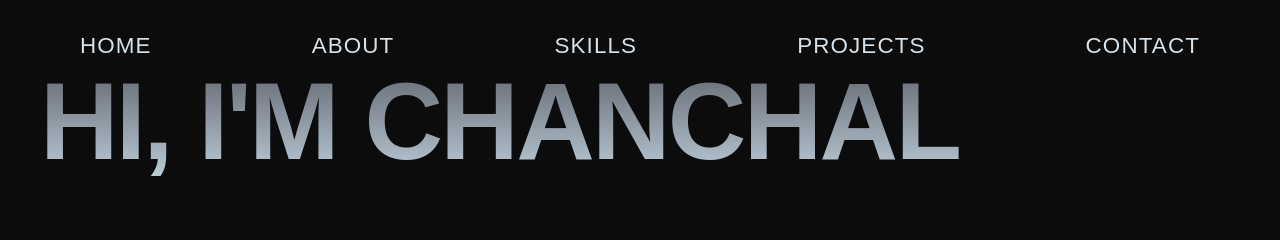
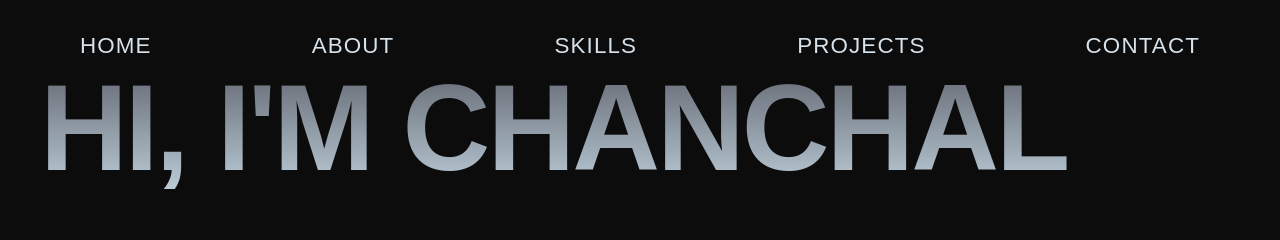
Before and after one commit to chanchalram1315-cmd/chanchal-ram-data-analyst-portfolio, a React (Vite) app: page / in a window 1280 px wide. Shown: the top 240 px of the page. Built offline with nearby package versions, Linux system fonts and the light colour scheme.

Commit message:
Expand desktop hero name to balanced width

```diff
--- a/src/index.css
+++ b/src/index.css
@@ -32,7 +32,7 @@
 
 @media (min-width: 768px) {
   .hero-name {
-    font-size: clamp(2rem, 8.5vw, 9.5rem);
+    font-size: clamp(2rem, 9.5vw, 10.5rem);
   }
 }
 
```
